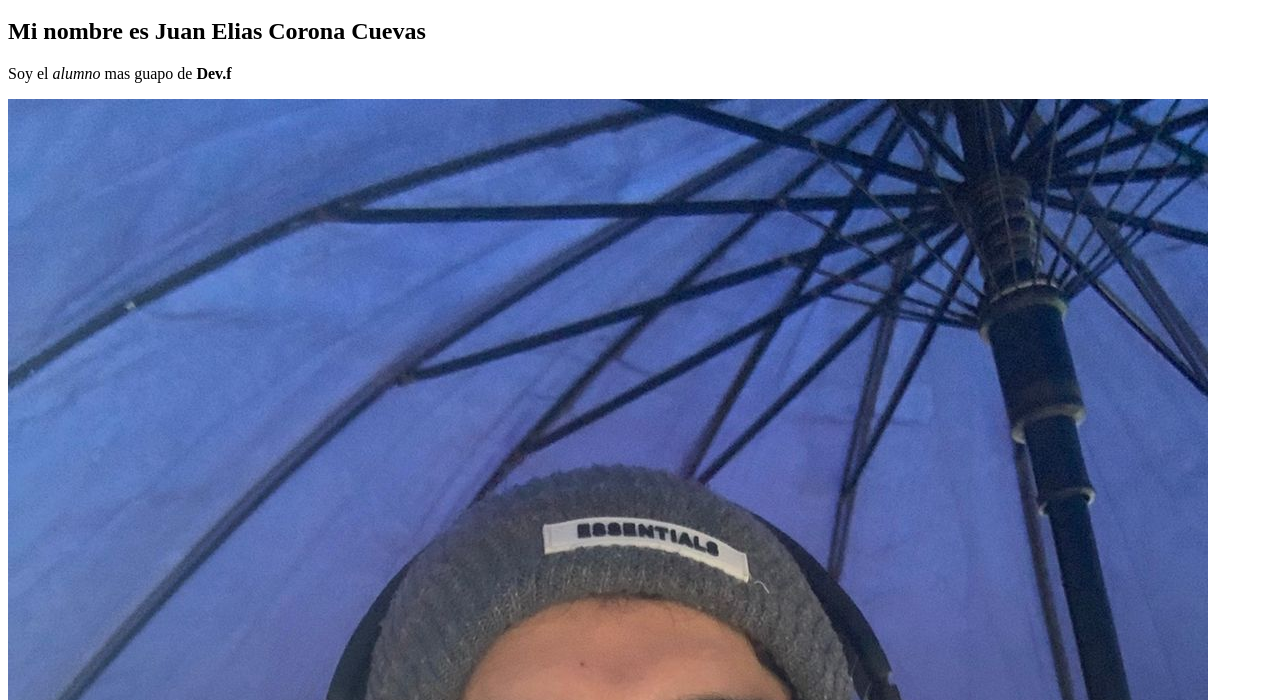
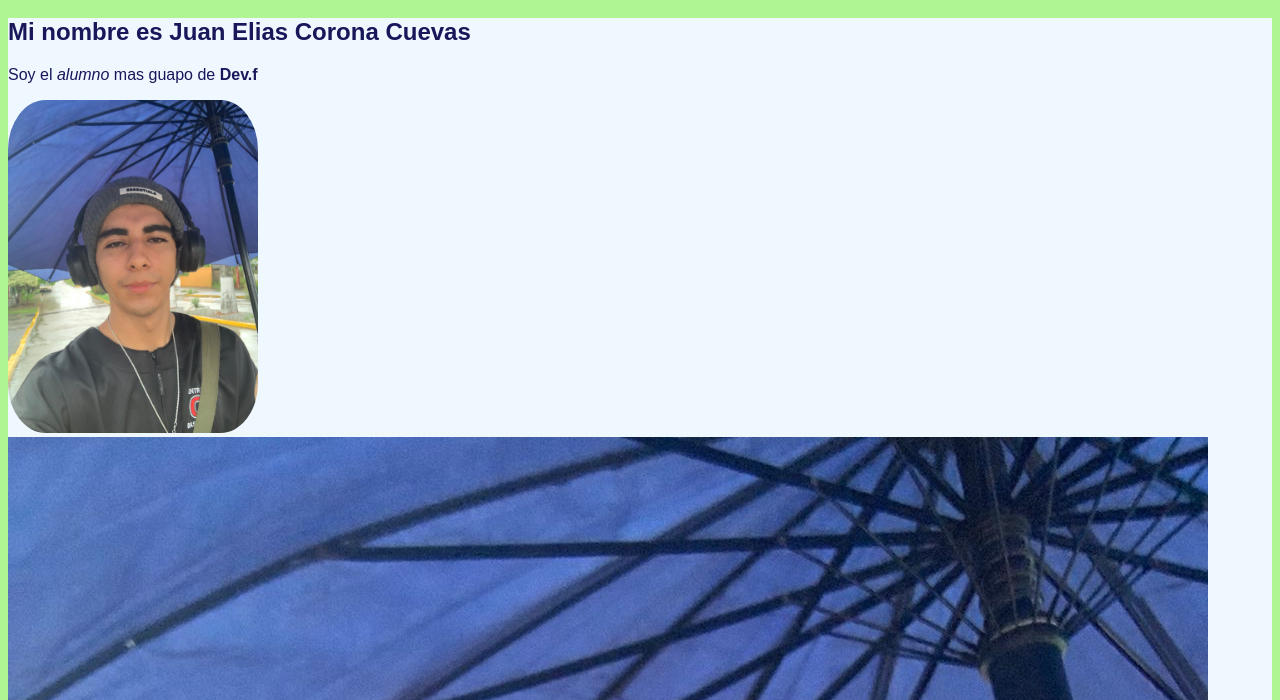
Before and after one commit to JuanECC/mi_primer_html_fachero, a plain HTML site: page index.html in a window 1280 px wide. Shown: the part 100-800 px from the top of the page. Drawn offline with Linux system fonts and the light colour scheme.

Commit message:
feat: Se agrega hoja de estilos

```diff
--- a/index.html
+++ b/index.html
@@ -3,6 +3,7 @@
 <head>
     <meta charset="UTF-8">
     <meta name="viewport" content="width=device-width, initial-scale=1.0">
+    <link rel="stylesheet" href="./src/css/style.css">
     <title>Mi blog</title>
 </head>
 <body>
@@ -14,11 +15,12 @@
             <a href="#contacto">Contacto</a>
         </nav>
     </header>
-    <main id="Inicio">
+    <main id="Inicio" class="start">
         <section>
             <h2>Mi nombre es Juan Elias Corona Cuevas</h2>
             <p>Soy el <em> alumno</em> mas guapo de <strong>Dev.f</strong></p>
-            <img src="./src/images/yo.jpg" alt="Fotografia del sensei Daniel Gloreia Florencio">
+            <img class="mi_foto" src="./src/images/yo.jpg" alt="Fotografia del sensei Daniel Gloreia Florencio">
+             <img src="./src/images/yo.jpg" alt="Fotografia del sensei Daniel Gloreia Florencio">
 
 
         </section>
--- /dev/null
+++ b/src/css/style.css
@@ -0,0 +1,13 @@
+body{
+    background-color: rgb(175, 245, 147);
+}
+.start {
+    font-family: Arial, sans-serif;
+    background-color: aliceblue;
+    color: rgb(23, 23, 90);
+}
+
+.mi_foto{
+    width: 250px;
+    border-radius: 15%;
+}
```
